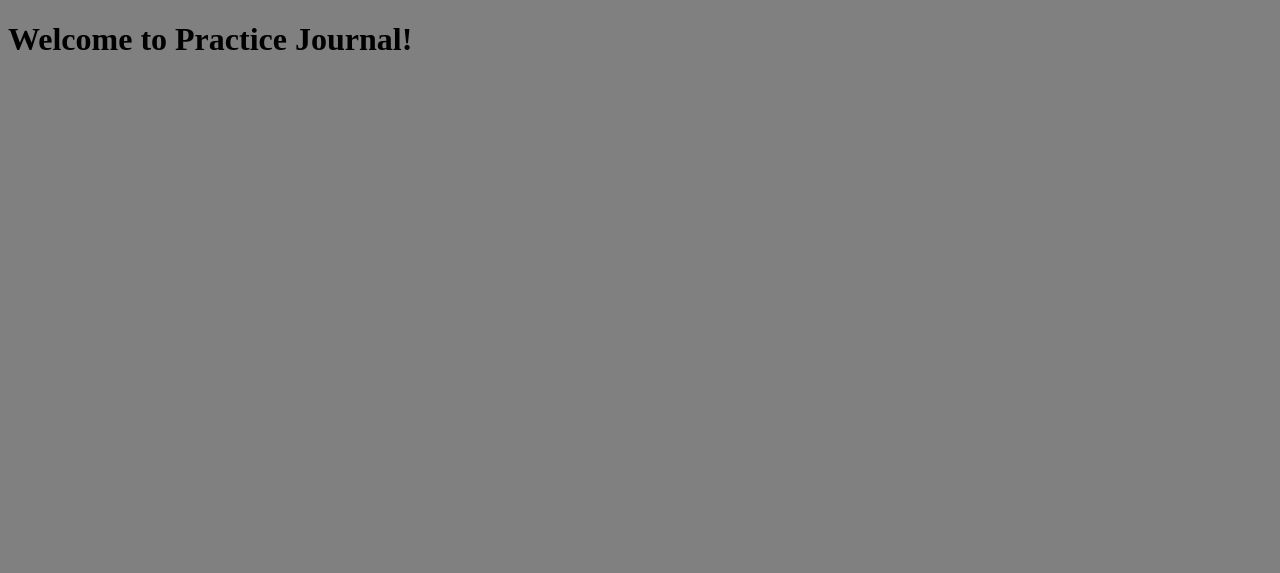
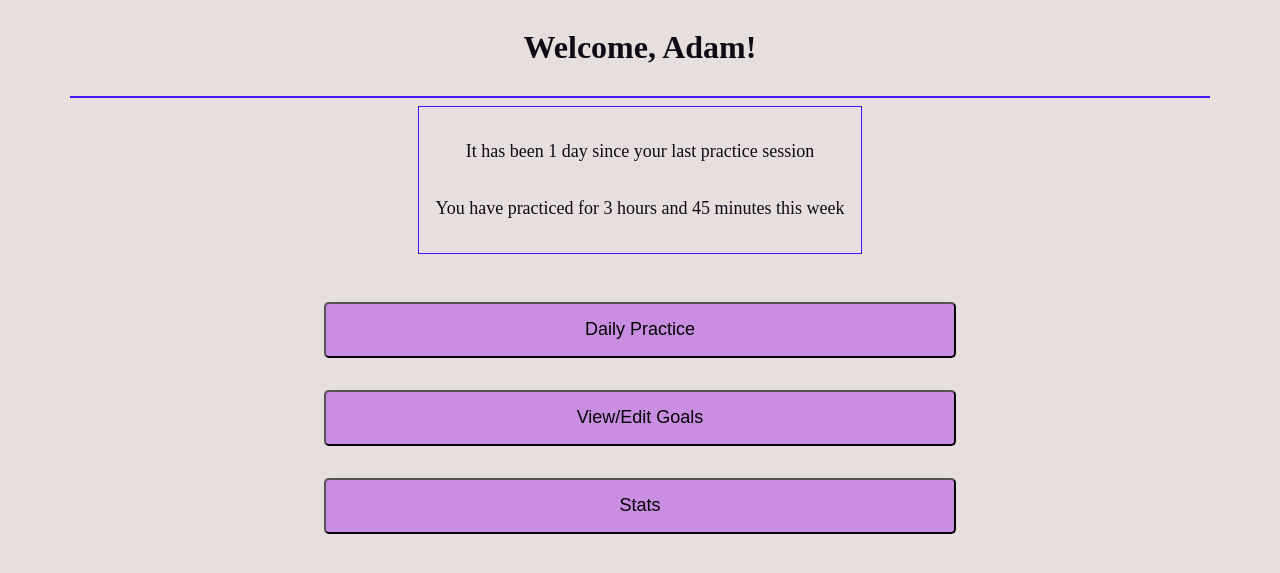
Before and after one commit to blevinspercussion/practice-journal, a Django app: page / in a window 1280 px wide. Shown: the top 573 px of the page. Run offline with Django 4.2, Linux system fonts and the light colour scheme.

Commit message:
Added css styling and added placeholder content to home page

```diff
--- a/practicejournal/practicelog/static/practicelog.css
+++ b/practicejournal/practicelog/static/practicelog.css
@@ -1,4 +1,50 @@
+:root {
+  --main-bg-color: #e7dfdd;
+  --secondary-bg-color: #c98de1;
+  --main-text-color: #0e0b16;
+  --highlight: #4717f6;
+}
+
 body {
   margin: none;
-  background-color: gray;
+  background-color: var(--main-bg-color);
+  color: var(--main-text-color);
+  display: flex;
+  flex-direction: column;
+  align-items: center;
+  justify-content: center;
 }
+
+button {
+  width: 50%;
+  margin: 1rem;
+  height: 3.5rem;
+  font-size: large;
+  border-radius: 5px;
+  background-color: var(--secondary-bg-color);
+}
+
+#buttons-section {
+  margin-top: 2rem;
+  min-width: 100%;
+  display: flex;
+  flex-direction: column;
+  justify-content: center;
+  align-items: center;
+}
+
+hr {
+  width: 90%;
+  border: 1px solid var(--highlight);
+}
+
+#intro-section {
+  border: 1px solid var(--highlight);
+  padding: 1rem;
+  display: flex;
+  flex-direction: column;
+  align-items: center;
+  justify-content: center;
+  text-align: center;
+  font-size: large;
+}
--- a/practicejournal/practicelog/templates/base.html
+++ b/practicejournal/practicelog/templates/base.html
@@ -9,6 +9,16 @@
     <title>Practice Journal</title>
   </head>
   <body>
-    <h1>Welcome to Practice Journal!</h1>
+    <h1>Welcome, Adam!</h1>
+    <hr />
+    <section id="intro-section">
+      <p>It has been 1 day since your last practice session</p>
+      <p>You have practiced for 3 hours and 45 minutes this week</p>
+    </section>
+    <section id="buttons-section">
+      <button>Daily Practice</button>
+      <button>View/Edit Goals</button>
+      <button>Stats</button>
+    </section>
   </body>
 </html>
```
